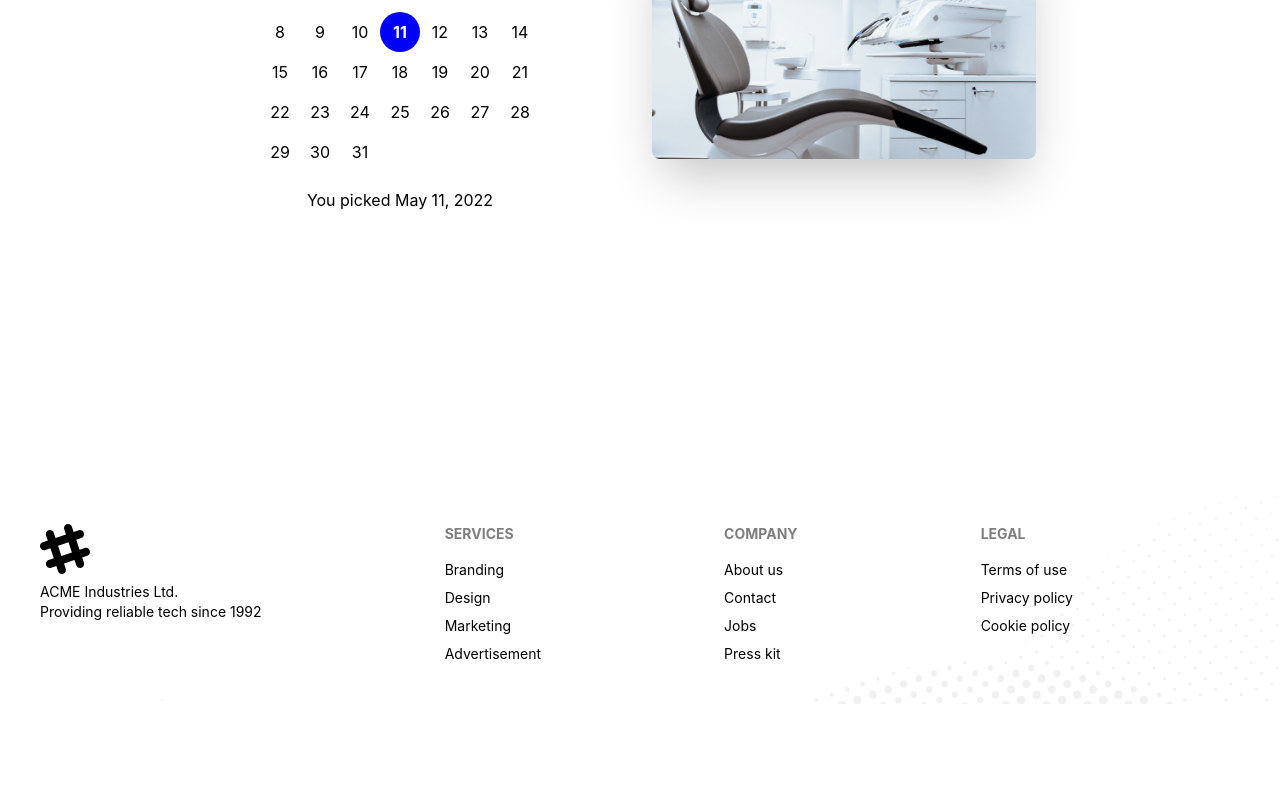
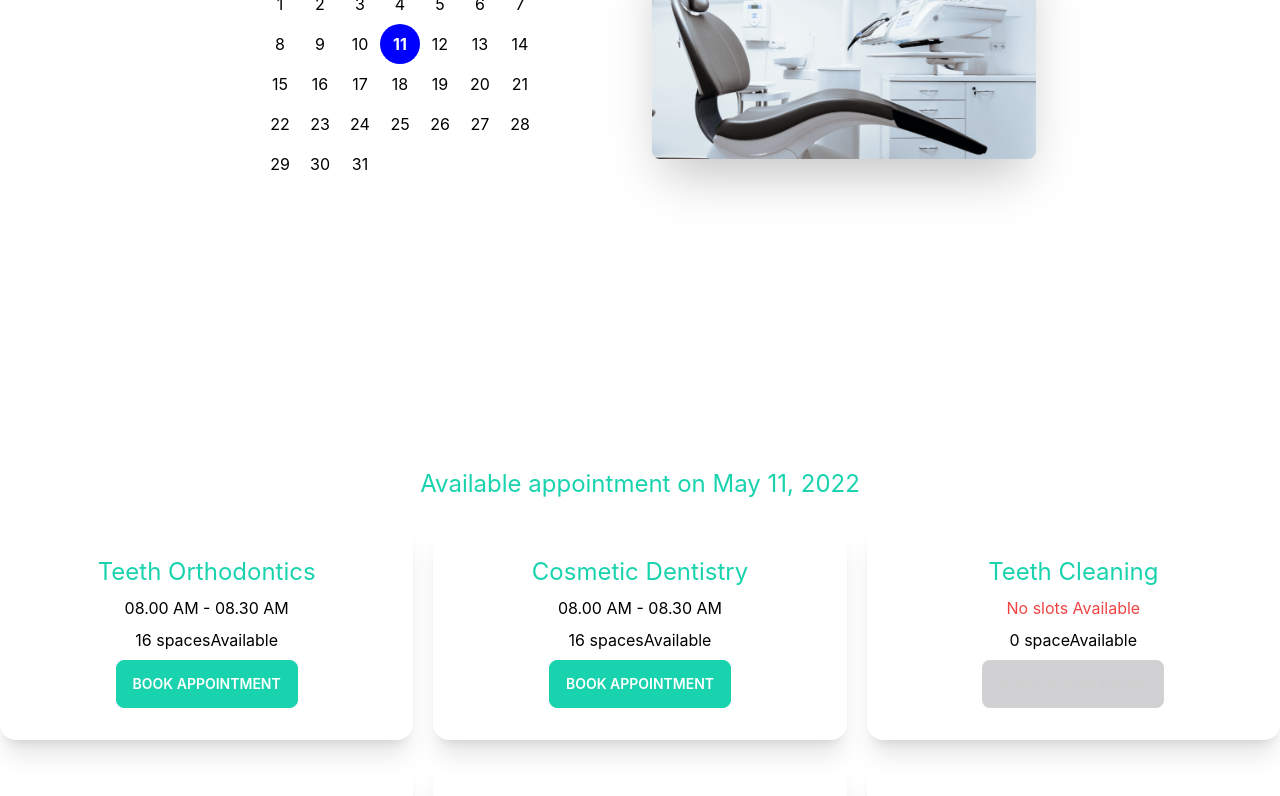
Before and after one commit to pixprocoder/doctor-portal, a React (Create React App) app: page /appointment in a window 1280 px wide. Shown: the part 420-1216 px from the top of the page. Before the commit the page ends 1124 px from the top, so only its background shows below. Built offline with nearby package versions, Linux system fonts and the light colour scheme.

Commit message:
boking modal complited

```diff
--- a/public/services.json
+++ b/public/services.json
@@ -47,22 +47,7 @@
       "_id": 3,
       "name": "Teeth Cleaning",
       "slots": [
-        "08.00 AM - 08.30 AM",
-        "08.30 AM - 09.00 AM",
-        "09.00 AM - 9.30 AM",
-        "09.30 AM - 10.00 AM",
-        "10.00 AM - 10.30 AM",
-        "10.30 AM - 11.00 AM",
-        "11.00 AM - 11.30 AM",
-        "11.30 AM - 12.00 AM",
-        "1.00 PM - 1.30 PM",
-        "1.30 PM - 2.00 PM",
-        "2.00 PM - 2.30 PM",
-        "2.30 PM - 3.00 PM",
-        "3.00 PM - 3.30 PM",
-        "3.30 PM - 4.00 PM",
-        "4.00 PM - 4.30 PM",
-        "4.30 PM - 5.00 PM"
+
       ]
     },
     {
--- a/src/Pages/Appointment/Appointment.js
+++ b/src/Pages/Appointment/Appointment.js
@@ -1,21 +1,13 @@
 import React, { useState } from "react";
-import chair from "../../assets/images/chair.png";
-import { DayPicker } from "react-day-picker";
-import "react-day-picker/dist/style.css";
-import { format } from "date-fns";
+import AppointmentBanner from "./AppointmentBanner";
+import AvailableAppointment from "./AvailableAppointment";
+
 const Appointment = () => {
   const [date, setDate] = useState(new Date());
   return (
     <section>
-      <div class="hero min-h-screen ">
-        <div class="hero-content  flex-col lg:flex-row-reverse">
-          <img src={chair} class="max-w-sm rounded-lg shadow-2xl" alt="" />
-          <div className="mr-20">
-            <DayPicker mode="single" selected={date} onSelect={setDate} />
-            <p className="text-center">You picked {format(date, "PP")}</p>
-          </div>
-        </div>
-      </div>
+      <AppointmentBanner date={date} setDate={setDate} />
+      <AvailableAppointment date={date} />
     </section>
   );
 };
--- /dev/null
+++ b/src/Pages/Appointment/AppointmentBanner.js
@@ -0,0 +1,21 @@
+import React from "react";
+import chair from "../../assets/images/chair.png";
+import { DayPicker } from "react-day-picker";
+import "react-day-picker/dist/style.css";
+
+const AppointmentBanner = ({ date, setDate }) => {
+  return (
+    <section>
+      <div class="hero min-h-screen ">
+        <div class="hero-content  flex-col lg:flex-row-reverse">
+          <img src={chair} class="max-w-sm rounded-lg shadow-2xl" alt="" />
+          <div className="mr-20">
+            <DayPicker mode="single" selected={date} onSelect={setDate} />
+          </div>
+        </div>
+      </div>
+    </section>
+  );
+};
+
+export default AppointmentBanner;
--- /dev/null
+++ b/src/Pages/Appointment/AvailableAppointment.js
@@ -0,0 +1,29 @@
+import { format } from "date-fns";
+import React, { useState } from "react";
+import useService from "../../hooks/useService";
+import BookingModal from "./BookingModal";
+import Service from "./Service";
+
+const AvailableAppointment = ({ date }) => {
+  const [services, setServices] = useService([]);
+  const [treatment, setTreatment] = useState(null);
+  return (
+    <div>
+      <h1 className="text-2xl text-center text-secondary my-6">
+        Available appointment on {format(date, "PP")}
+      </h1>
+      <div className="grid grid-cols-1 md:grid-cols-2 lg:grid-cols-3 gap-5">
+        {services.map((service) => (
+          <Service
+            key={service._id}
+            service={service}
+            setTreatment={setTreatment}
+          />
+        ))}
+      </div>
+      {treatment && <BookingModal date={date} treatment={treatment} />}
+    </div>
+  );
+};
+
+export default AvailableAppointment;
--- /dev/null
+++ b/src/Pages/Appointment/BookingModal.js
@@ -0,0 +1,56 @@
+import { format } from "date-fns";
+import React from "react";
+
+const BookingModal = ({ treatment, date }) => {
+  const { name, slots } = treatment;
+  return (
+    <section>
+      <input type="checkbox" id="booking-modal" class="modal-toggle" />
+      <div class="modal modal-bottom sm:modal-middle">
+        <div class="modal-box">
+          <h3 class="font-bold text-lg flex items-center justify-between ">
+            {name}
+            <label for="booing-modal" class="btn btn-sm btn-circle ">
+              ✕
+            </label>
+          </h3>
+          <div>
+            <input
+              type="text"
+              readOnly
+              value={format(date, "pp")}
+              class="input w-full input-bordered text-xl mt-4"
+            />
+            <select class="select select-bordered w-full text-base my-3 ">
+              {slots.map((slot) => (
+                <option value={slot}>{slot}</option>
+              ))}
+            </select>
+            <input
+              type="text"
+              placeholder="Name"
+              class="input w-full input-bordered "
+            />
+            <input
+              type="email"
+              placeholder="Email"
+              class="input w-full input-bordered my-3"
+            />
+            <input
+              type="text"
+              placeholder="Phone"
+              class="input w-full input-bordered "
+            />
+          </div>
+          <div class="modal-action">
+            <label for="booking-modal" class="btn w-full">
+              SUBMIT
+            </label>
+          </div>
+        </div>
+      </div>
+    </section>
+  );
+};
+
+export default BookingModal;
--- /dev/null
+++ b/src/Pages/Appointment/Service.js
@@ -0,0 +1,35 @@
+import React from "react";
+
+const Service = ({ service, setTreatment }) => {
+  const { name, slots } = service;
+  return (
+    <div class="card max-w-lg shadow-xl">
+      <div class="card-body text-center ">
+        <h2 className="text-2xl text-secondary text-center">{name}</h2>
+        <p>
+          {slots.length > 0 ? (
+            <span>{slots[0]}</span>
+          ) : (
+            <span className="text-red-500">No slots Available</span>
+          )}
+        </p>
+        <p>
+          {slots.length} {slots.length > 1 ? "spaces" : "space"}
+          Available
+        </p>
+        <div class="text-center ">
+          <label
+            for="booking-modal"
+            disabled={slots.length === 0}
+            onClick={() => setTreatment(service)}
+            class="btn modal-button btn-secondary text-white"
+          >
+            BOOK APPOINTMENT
+          </label>
+        </div>
+      </div>
+    </div>
+  );
+};
+
+export default Service;
--- /dev/null
+++ b/src/hooks/useService.js
@@ -0,0 +1,14 @@
+import { useEffect, useState } from "react";
+
+const useService = () => {
+  const [services, setServices] = useState([]);
+
+  useEffect(() => {
+    fetch("services.json")
+      .then((res) => res.json())
+      .then((data) => setServices(data));
+  }, []);
+  return [services, setServices];
+};
+
+export default useService;
```
